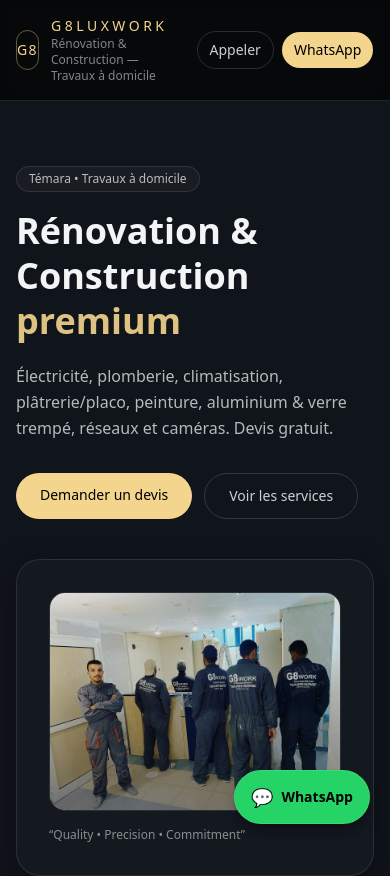
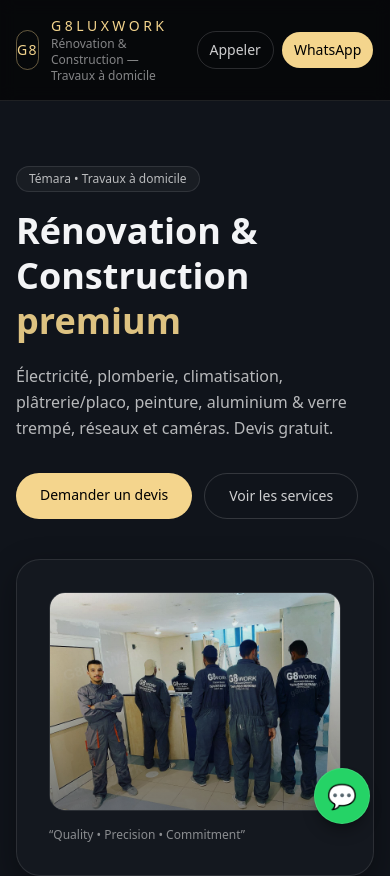
Before and after one commit to Abdelhamid-hub-hush/SARLG8LUXWORK, a Next.js app: page / in a window 390 px wide. Shown: the top 876 px of the page. Built offline with nearby package versions, Linux system fonts and the light colour scheme.

Commit message:
style whatsapp floating button

```diff
--- a/components/WhatsAppFloat.tsx
+++ b/components/WhatsAppFloat.tsx
@@ -9,20 +9,20 @@ export default function WhatsAppFloat() {
       target="_blank"
       rel="noreferrer"
       aria-label="WhatsApp"
+      title="WhatsApp"
       className="
         fixed bottom-5 right-5 z-[9999]
-        inline-flex items-center gap-2
-        rounded-full px-4 py-3
+        h-14 w-14 md:hidden
+        rounded-full
         bg-[#25D366] text-black
+        border border-white/10
         shadow-lg shadow-black/30
-        border border-white/10
-        hover:scale-[1.03] active:scale-[0.98]
+        grid place-items-center
+        hover:scale-[1.05] active:scale-[0.98]
         transition
-        md:hidden
       "
     >
-      <span className="text-lg">💬</span>
-      <span className="text-sm font-semibold">WhatsApp</span>
+      <span className="text-2xl">💬</span>
     </a>
   );
 }
```
